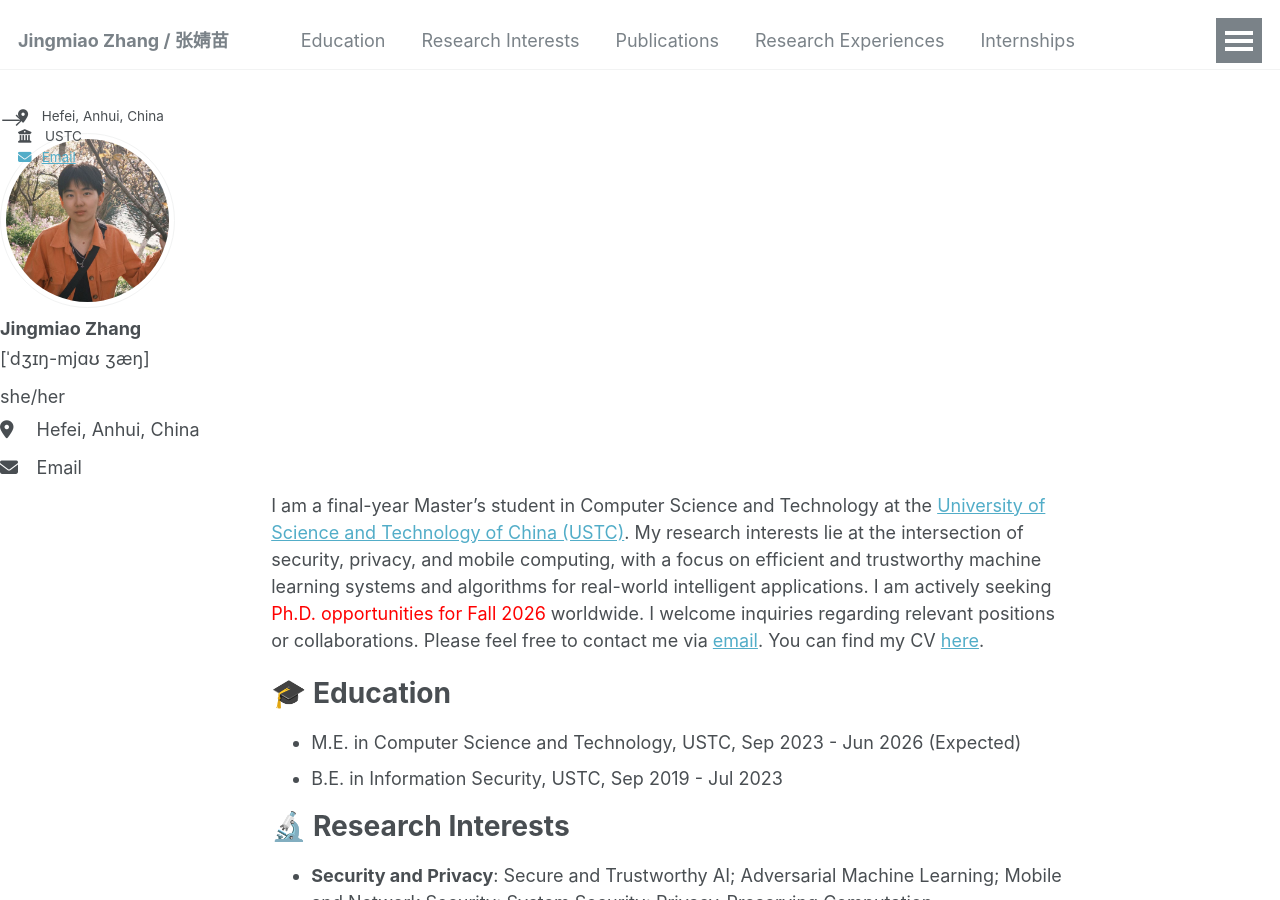
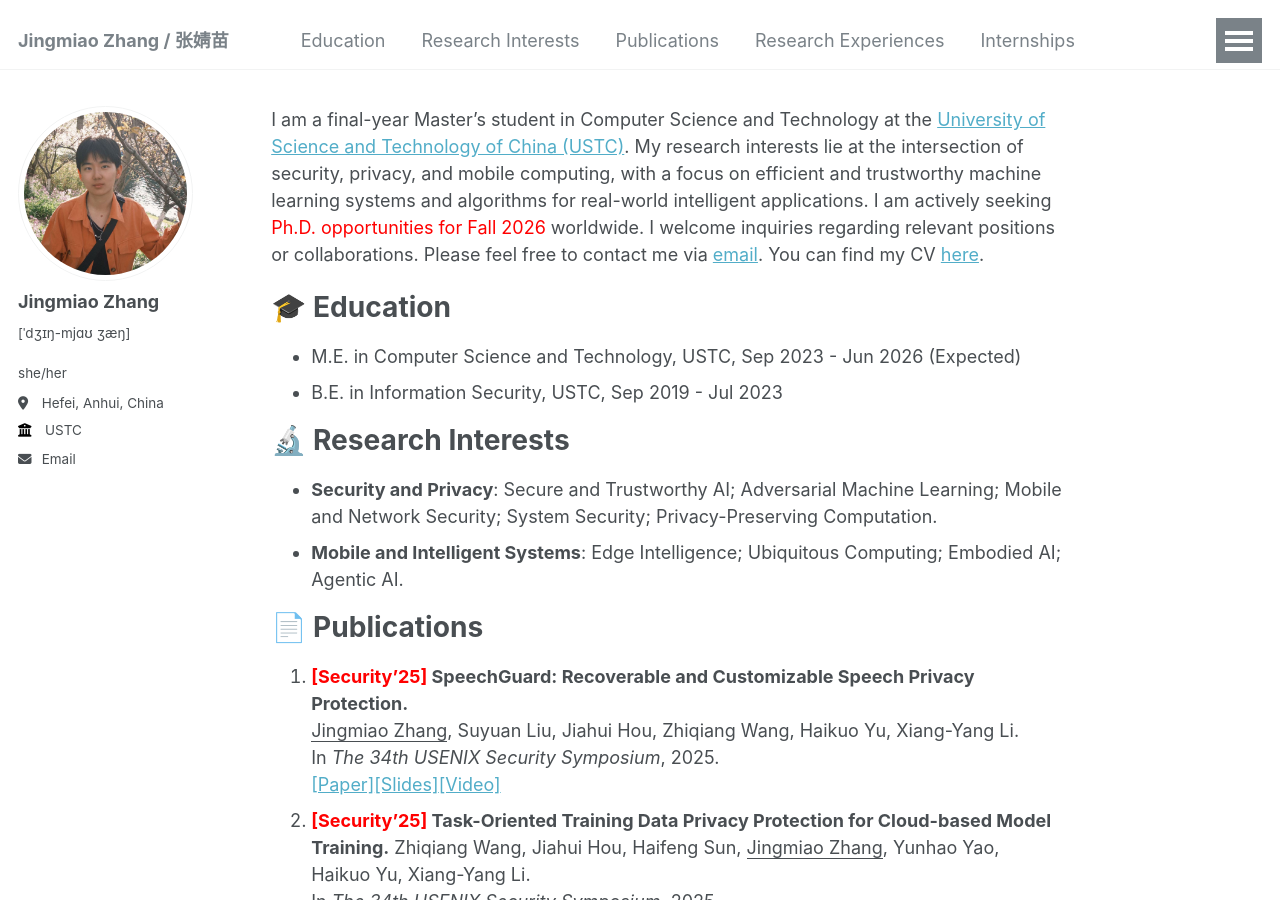
Before and after one commit to Glycineeeee/glycineeeee.github.io, a Jekyll site: the page built from _pages/about.md, in a window 1280 px wide and 900 px high. Built offline with Jekyll 4.4.1, drawn with Linux system fonts in a browser that asks for light colours; a script that is not in the unit is left out.

Commit message:
Update author-profile.html

```diff
--- a/_includes/author-profile.html
+++ b/_includes/author-profile.html
@@ -1,4 +1,4 @@
-<!-- {% include base_path %}
+{% include base_path %}
 
 {% if page.author and site.data.authors[page.author] %}
   {% assign author = site.data.authors[page.author] %}{% else %}{% assign author = site.author %}
@@ -155,69 +155,7 @@
       {% endif %}
     </ul>
   </div>
-</div> -->
-
-{% include base_path %}
-
-{% if page.author and site.data.authors[page.author] %}
-  {% assign author = site.data.authors[page.author] %}
-{% else %}
-  {% assign author = site.author %}
-{% endif %}
-
-<div itemscope itemtype="http://schema.org/Person">
-
-  <!-- Avatar -->
-  <div class="author__avatar">
-    {% if author.avatar contains "://" %}
-      <img src="{{ author.avatar }}" alt="{{ author.name }}">
-    {% else %}
-      <img src="{{ author.avatar | prepend: "/images/" | prepend: base_path }}"
-           class="author__avatar"
-           alt="{{ author.name }}">
-    {% endif %}
-  </div>
-
-  <!-- Name / Bio / Pronouns -->
-  <div class="author__content">
-    <h3 class="author__name">{{ author.name }}</h3>
-
-    {% if author.bio %}
-      <p class="author__bio">{{ author.bio }}</p>
-    {% endif %}
-
-    {% if author.pronouns %}
-      <p class="author__pronouns">{{ author.pronouns }}</p>
-    {% endif %}
-  </div>
-
-  <!-- Location / Email -->
-  <div class="author__urls-wrapper">
-    <ul class="author__urls social-icons">
-      {% if author.location %}
-        <li class="author__desktop">
-          <i class="fa-solid fa-location-dot icon-pad-right" aria-hidden="true"></i>
-          {{ author.location }}
-        </li>
-      {% endif %}
-
-      {% if author.email %}
-        <li>
-          <a href="mailto:{{ author.email }}">
-            <i class="fas fa-fw fa-envelope icon-pad-right" aria-hidden="true"></i>
-            {{ site.data.ui-text[site.locale].email_label | default: "Email" }}
-          </a>
-        </li>
-      {% endif %}
-    </ul>
-
-    <!-- ClustrMaps Globe -->
-    <div style="text-align: center; transform: scale(0.25); transform-origin: top center; margin-top: 0.5em;">
-      <script
-        type="text/javascript"
-        id="clstr_globe"
-        src="//clustrmaps.com/globe.js?d=QE-4g5YC0OPMwEWJqigZA1hwMzkDrtZOXrNmQ0npvEY">
-      </script>
+</div>
     </div>
   </div>
 
```
